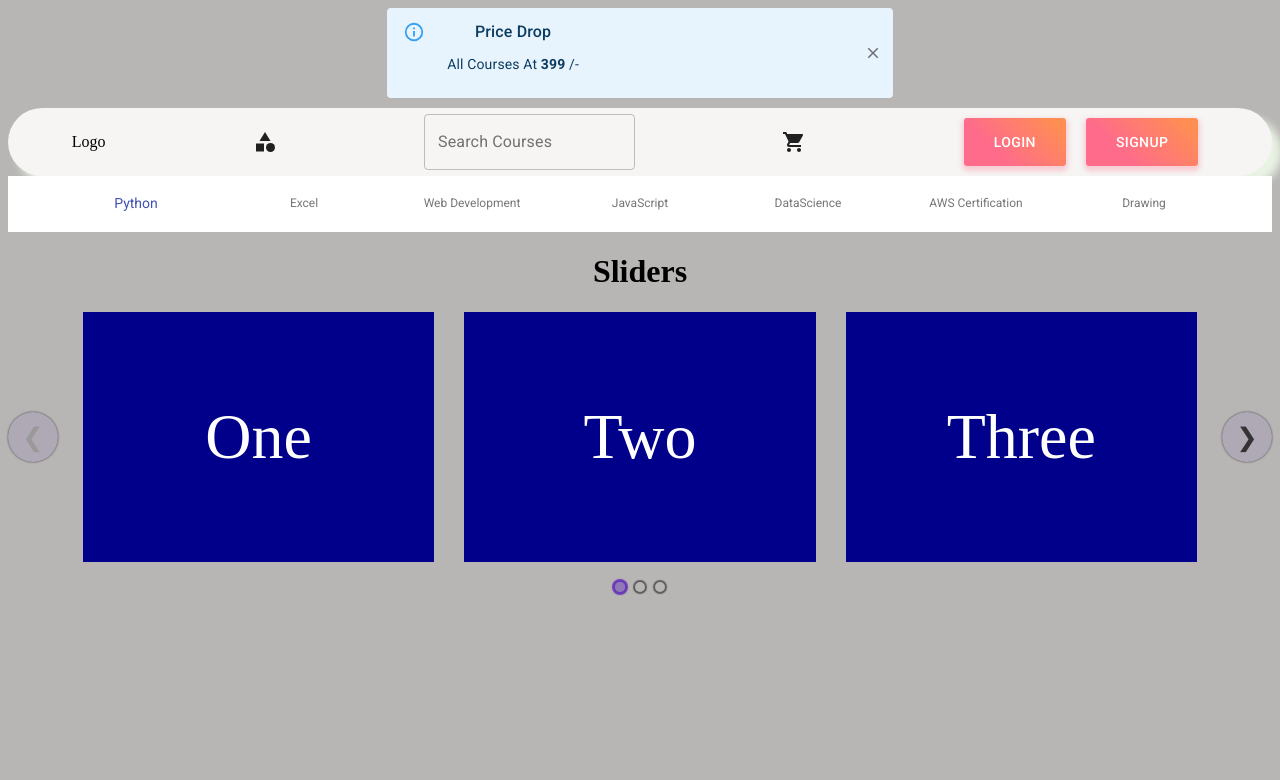
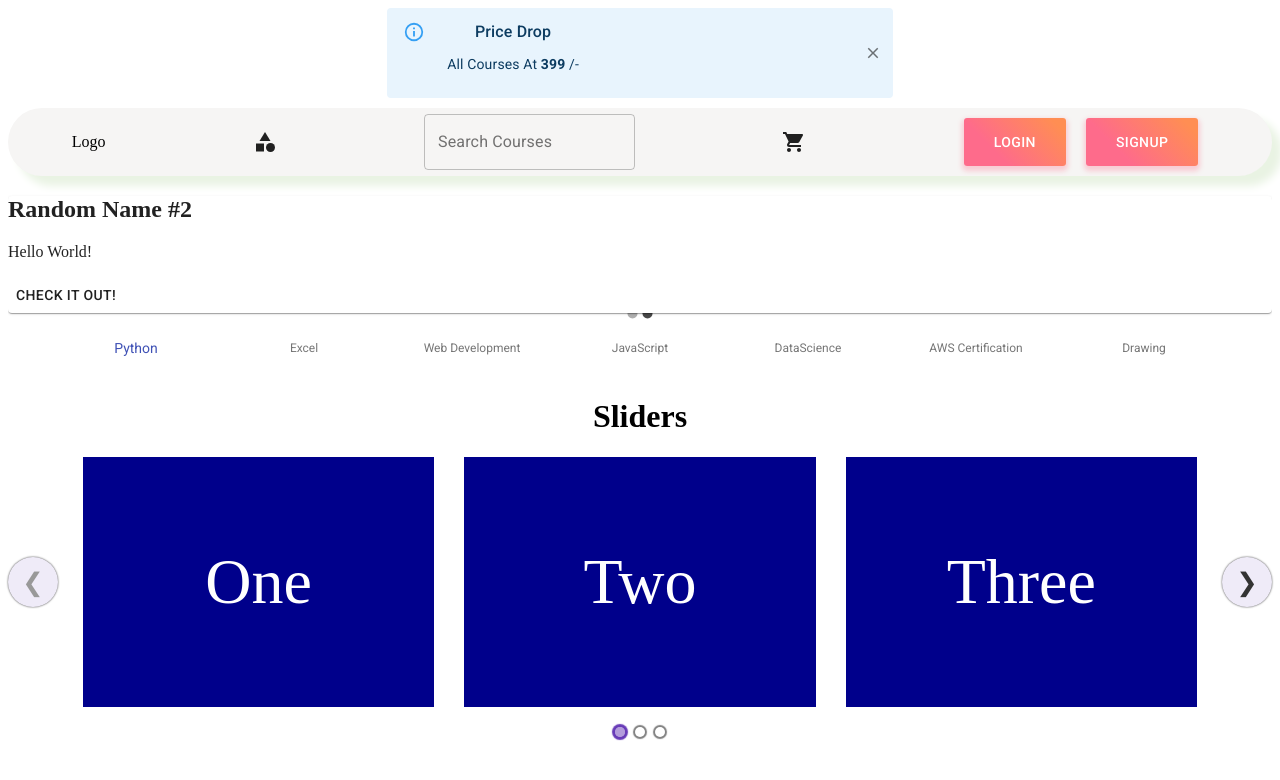
Before and after one commit to coding-troopers/scholar-front-end, a React (Create React App) app: page / in a window 1280 px wide. Shown: the top 780 px of the page. Built offline with nearby package versions, Linux system fonts and the light colour scheme.

Commit message:
Image Carousel initiated

```diff
--- a/src/App.css
+++ b/src/App.css
@@ -36,6 +36,6 @@
     transform: rotate(360deg);
   }
 } */
-body{
+/* body{
   background: rgb(184, 181, 181);
-}
+} */
--- a/src/App.js
+++ b/src/App.js
@@ -3,6 +3,7 @@ import {Header} from './Components';  // import component directly from their di
                                       // instead of their component files
 // import {Sliders} from './Components';
 import Navigation from './Components/Body/Navigation';
+import ImageCarousel from './Components/ImageCarousel/ImageCarousel'
 
 function App() {
 
@@ -11,7 +12,7 @@ function App() {
       <Header/>
       {/* <h1>Hello from App.js</h1> */}
       {/* <Sliders/>          Slider by Abhishek Kumar */}
-
+      <ImageCarousel/>
       <Navigation></Navigation>
     </div>
   );
--- /dev/null
+++ b/src/Components/ImageCarousel/ImageCarousel.jsx
@@ -0,0 +1,41 @@
+import React from 'react';
+import Carousel from 'react-material-ui-carousel'
+import { Paper, Button } from '@material-ui/core'
+
+function ImageCarousel(props)
+{
+    var items = [
+        {
+            name: "Random Name #1",
+            description: "Probably the most random thing you have ever seen!"
+        },
+        {
+            name: "Random Name #2",
+            description: "Hello World!"
+        }
+    ]
+
+    return (
+        <Carousel autoPlay>
+            {
+                items.map( (item, i) => <Item key={i} item={item} /> )
+            }
+        </Carousel>
+    )
+}
+
+function Item(props)
+{
+    return (
+        <Paper>
+            <h2>{props.item.name}</h2>
+            <p>{props.item.description}</p>
+
+            <Button className="CheckButton">
+                Check it out!
+            </Button>
+        </Paper>
+    )
+}
+
+export default ImageCarousel
```
